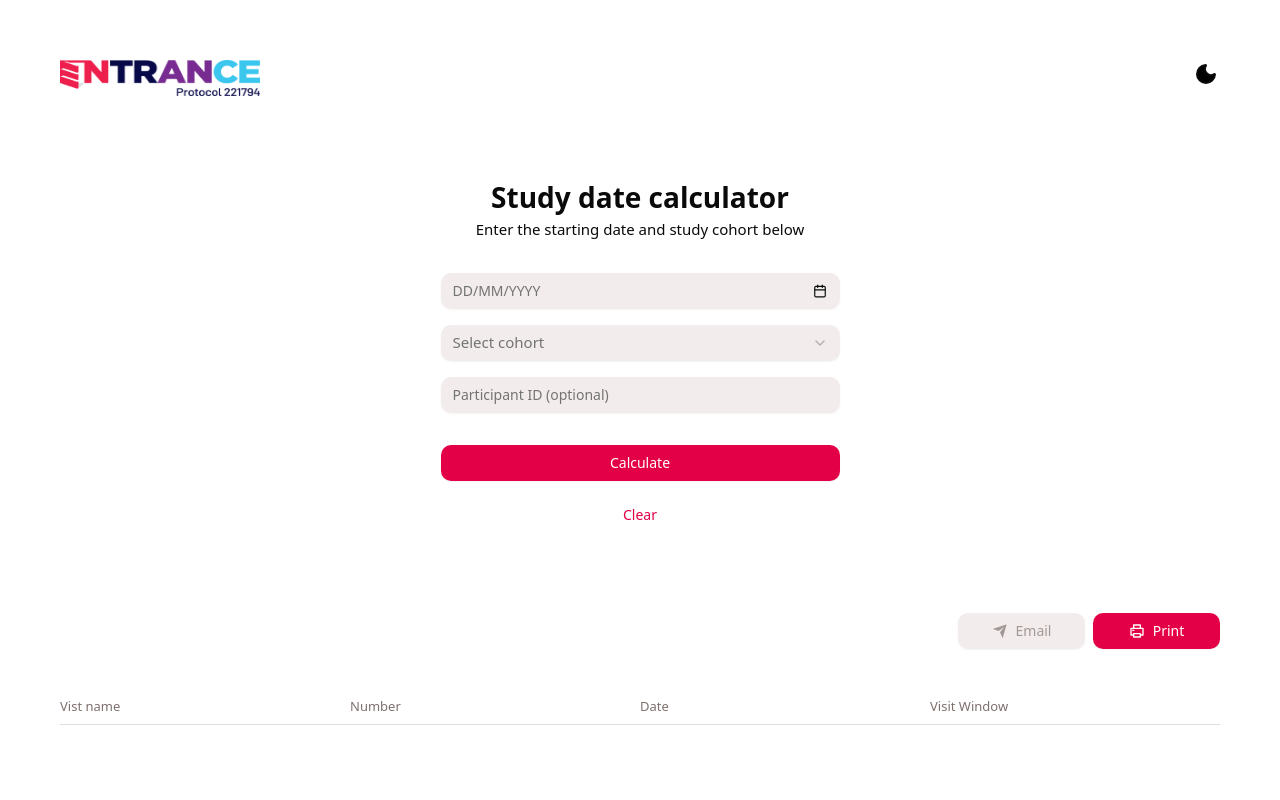
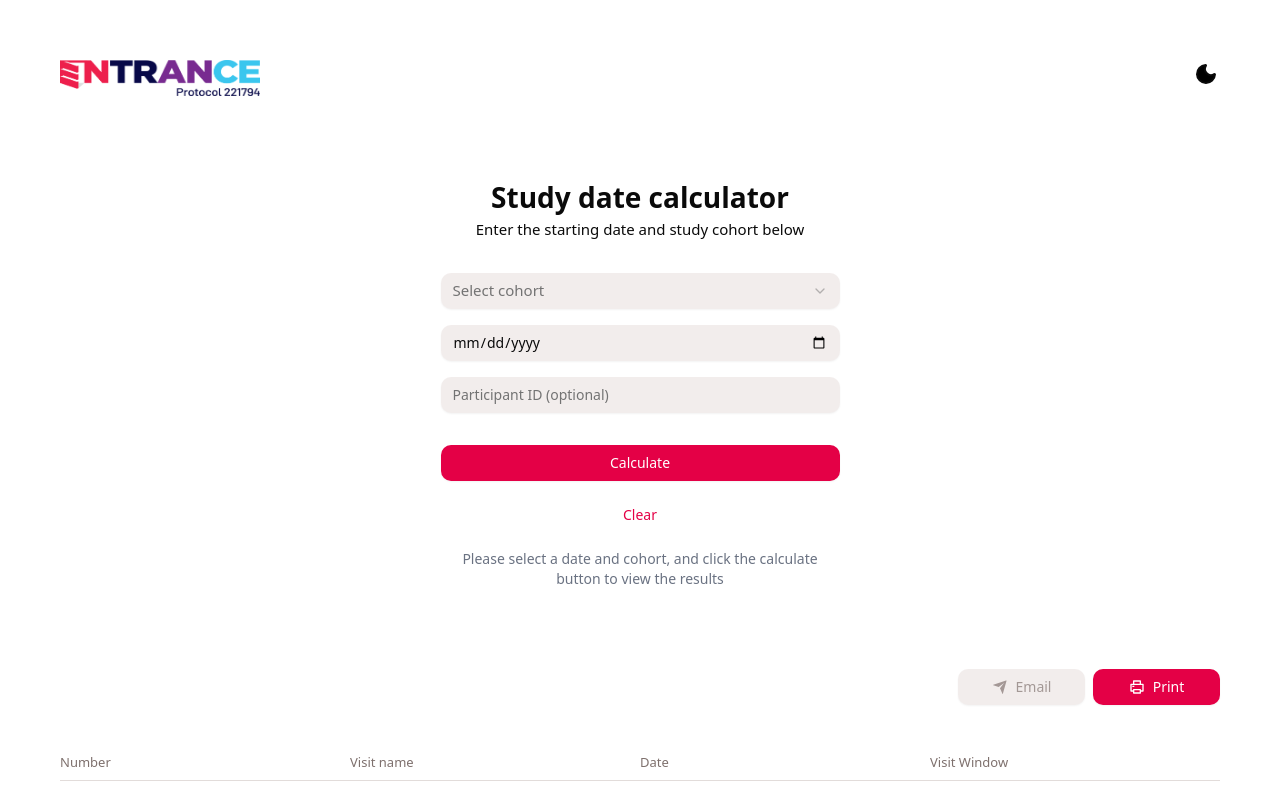
Before and after one commit to Epic-Project-001/s-cal, a Next.js app: page / in a window 1280 px wide. Shown: the top 800 px of the page. Built offline with nearby package versions, Linux system fonts and the light colour scheme.

Commit message:
refactor: update email link format, reorder table headers, and enhance date input handling

```diff
--- a/app/page.tsx
+++ b/app/page.tsx
@@ -47,8 +47,7 @@ export default function Home() {
     link.href = imageUrl;
     link.click();
     toast.success("Screenshot downloaded successfully");
-    window.location.href =
-      "mailto:someone@example.com?subject=See attached screenshot";
+    window.location.href = "mailto:?subject=See attached screenshot";
   };
 
   return (
--- a/components/ResultsTable.tsx
+++ b/components/ResultsTable.tsx
@@ -7,14 +7,13 @@ import { tableData } from "@/lib/data/tableData";
 import { CalculatorSchema } from "@/lib/validation";
 import { useFormContext } from "react-hook-form";
 import { addDays, format, subDays } from "date-fns";
-import EmptyState from "./EmptyState";
 
 interface ResultTableProps {
   onPrint: () => void;
   onEmail: () => void;
 }
 
-const tableHeaders: string[] = ["Vist name", "Number", "Date", "Visit Window"];
+const tableHeaders: string[] = ["Number", "Visit name", "Date", "Visit Window"];
 
 const formatDate = (date: Date) => format(date, "dd MMM yyyy");
 
@@ -79,8 +78,8 @@ export default function ResultsTable({ onPrint, onEmail }: ResultTableProps) {
 
                 return (
                   <tr key={item.interval}>
+                    <TableCell>Visit {index + 1}</TableCell>
                     <TableCell>{item.interval}</TableCell>
-                    <TableCell>Visit {index + 1}</TableCell>
                     <TableCell>{`${formatDate(visitDate)}`}</TableCell>
                     <TableCell>{visitWindow}</TableCell>
                   </tr>
@@ -89,7 +88,6 @@ export default function ResultsTable({ onPrint, onEmail }: ResultTableProps) {
           </tbody>
         </table>
       </div>
-      {!form.formState.isSubmitSuccessful && <EmptyState />}
     </div>
   );
 }
--- a/components/StudyDateCalculator.tsx
+++ b/components/StudyDateCalculator.tsx
@@ -17,7 +17,6 @@ import {
 } from "@/components/ui/select";
 import { useFormContext } from "react-hook-form";
 import { CalculatorSchema } from "@/lib/validation";
-import { DateInput } from "./Input/DateInput";
 import { cohortOptions } from "@/lib/data/cohortOptions";
 
 export default function StudyDateCalculator() {
@@ -25,29 +24,11 @@ export default function StudyDateCalculator() {
 
   const onSubmit = form.handleSubmit(() => {});
 
-  console.log(form.watch());
-
   return (
     <div className="mx-auto max-w-[431px] px-4 w-full flex my-10 lg:my-20 flex-col items-center">
       <h1 className="font-bold text-[28px]">Study date calculator</h1>
       <p>Enter the starting date and study cohort below</p>
       <form onSubmit={onSubmit} className="space-y-4 w-full mt-8">
-        <FormField
-          control={form.control}
-          name="date"
-          render={({ field }) => (
-            <FormItem>
-              <FormControl>
-                <DateInput
-                  date={field.value ? new Date(field.value) : undefined}
-                  setDate={(date) => field.onChange(date?.toLocaleString())}
-                  className="bg-[#723C3117] border-none"
-                />
-              </FormControl>
-              <FormMessage />
-            </FormItem>
-          )}
-        />
         <FormField
           control={form.control}
           name="cohort"
@@ -68,6 +49,23 @@ export default function StudyDateCalculator() {
                 </SelectContent>
                 <FormMessage />
               </Select>
+            </FormItem>
+          )}
+        />
+        <FormField
+          control={form.control}
+          name="date"
+          render={({ field }) => (
+            <FormItem>
+              <FormControl>
+                <Input
+                  {...field}
+                  type="date"
+                  placeholder="Date"
+                  className="bg-[#723C3117] border-none block"
+                />
+              </FormControl>
+              <FormMessage />
             </FormItem>
           )}
         />
@@ -102,6 +100,14 @@ export default function StudyDateCalculator() {
           </Button>
         </div>
       </form>
+
+      {!form.formState.isSubmitted && (
+        <p className="text-sm text-gray-500 text-center mt-4">
+          {" "}
+          Please select a date and cohort, and click the calculate button to
+          view the results
+        </p>
+      )}
     </div>
   );
 }
--- a/lib/data/tableData.ts
+++ b/lib/data/tableData.ts
@@ -1,7 +1,7 @@
 export const tableData: TableData = {
   randomized_intervention: [
     {
-      interval: "Screening / Day 1",
+      interval: "Day 1",
       planned_visit_interval: 0,
       allowed_interval_visit: "N/A",
     },
@@ -49,84 +49,84 @@ export const tableData: TableData = {
   ],
   ati: [
     {
-      interval: "Week 1",
+      interval: "Week 1A",
       planned_visit_interval: 7,
       allowed_interval_visit: 2,
     },
     {
-      interval: "Week 2",
+      interval: "Week 2A",
       planned_visit_interval: 14,
       allowed_interval_visit: 2,
     },
     {
-      interval: "Week 3",
+      interval: "Week 3A",
       planned_visit_interval: 21,
       allowed_interval_visit: 2,
     },
     {
-      interval: "Week 4",
+      interval: "Week 4A",
       planned_visit_interval: 28,
       allowed_interval_visit: 2,
     },
     {
-      interval: "Week 5",
+      interval: "Week 5A",
       planned_visit_interval: 35,
       allowed_interval_visit: 2,
     },
     {
-      interval: "Week 6",
+      interval: "Week 6A",
       planned_visit_interval: 42,
       allowed_interval_visit: 2,
     },
     {
-      interval: "Week 7",
+      interval: "Week 7A",
       planned_visit_interval: 49,
       allowed_interval_visit: 2,
     },
     {
-      interval: "Week 8",
+      interval: "Week 8A",
       planned_visit_interval: 56,
       allowed_interval_visit: 2,
     },
     {
-      interval: "Week 9",
+      interval: "Week 9A",
       planned_visit_interval: 63,
       allowed_interval_visit: 2,
     },
     {
-      interval: "Week 10",
+      interval: "Week 10A",
       planned_visit_interval: 70,
       allowed_interval_visit: 2,
     },
     {
-      interval: "Week 12",
+      interval: "Week 12A",
       planned_visit_interval: 84,
       allowed_interval_visit: 2,
     },
   ],
   follow_up: [
     {
-      interval: "Week 2",
+      interval: "Week 2F",
       planned_visit_interval: 14,
       allowed_interval_visit: 2,
     },
     {
-      interval: "Month 1",
+      interval: "Month 1F",
       planned_visit_interval: 28,
       allowed_interval_visit: 7,
     },
     {
-      interval: "Month 2",
+      interval: "Month 2F",
       planned_visit_interval: 56,
       allowed_interval_visit: 7,
     },
     {
-      interval: "Month 3",
+      interval: "Month 3F",
       planned_visit_interval: 84,
       allowed_interval_visit: 7,
     },
     {
-      interval: "Month 6",
+      interval: "Month 6F",
       planned_visit_interval: 168,
       allowed_interval_visit: 7,
     },
```
